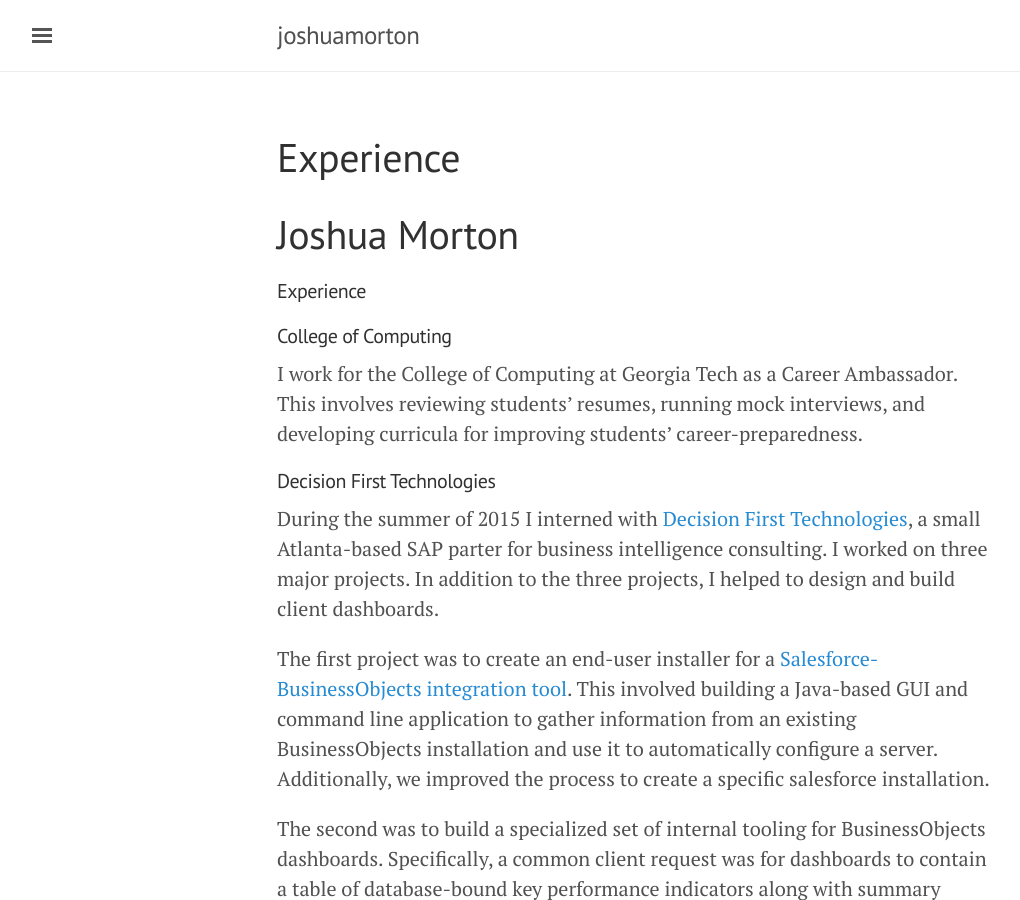
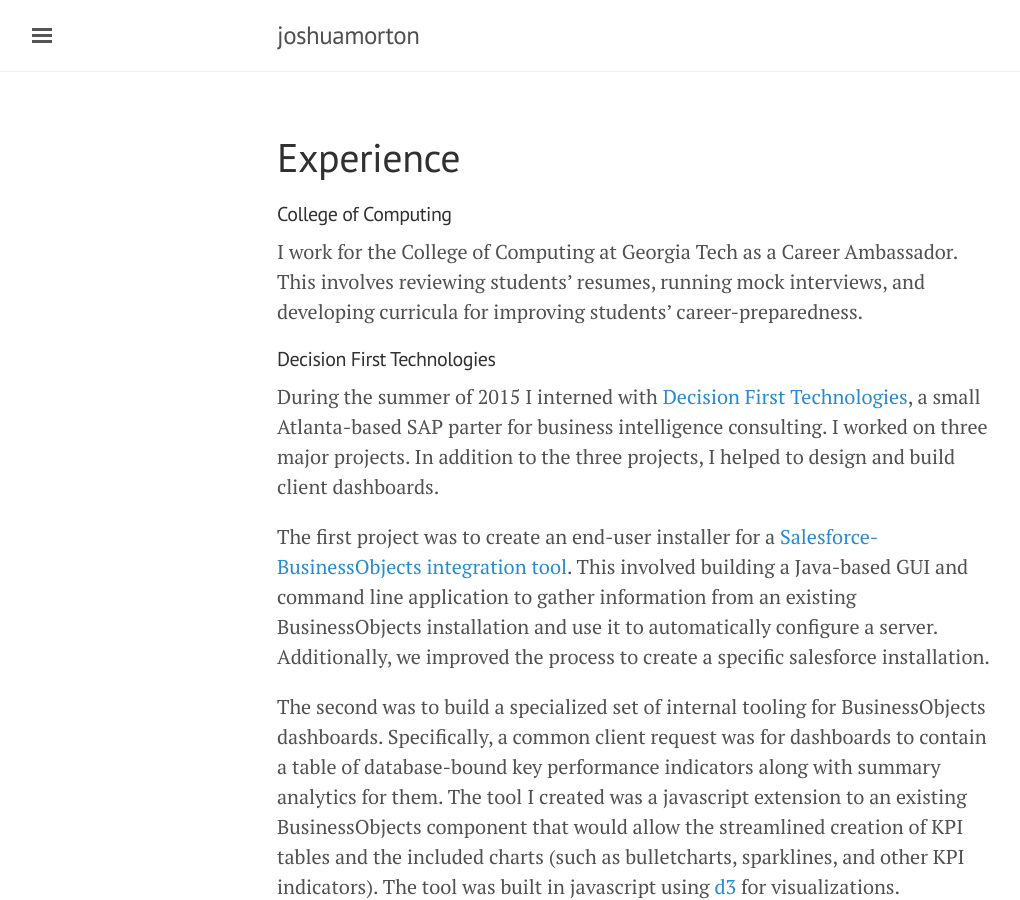
Before and after one commit to joshuamorton/joshuamorton.github.com, a Jekyll site: the page built from experience.md, in a window 1280 px wide and 900 px high. Shown: the whole window, without its empty margins (3-1023 px from the left). Built offline with Jekyll 4.4.1, drawn with Linux system fonts in a browser that asks for light colours; Markdown is read by kramdown in place of the engine named in the settings.

```diff
--- a/_config.yml
+++ b/_config.yml
@@ -10,7 +10,7 @@ github_url: "https://github.com/joshuamorton/joshuamorton.github.com/blob/master
 python_url: "https://github.com/joshuamorton/joshuamorton.github.com/blob/master/_blogscripts/"
 
 
-markdown: kramdown
+markdown: redcarpet
 
 kramdown:
     input: GFM
--- a/experience.md
+++ b/experience.md
@@ -3,9 +3,6 @@ layout: page
 title: Experience
 priority: 3
 ---
-
-#Joshua Morton
-####Experience
 
 #####College of Computing
 I work for the College of Computing at Georgia Tech as a Career Ambassador. This involves reviewing students' resumes, running mock interviews, and developing curricula for improving students' career-preparedness.
```
